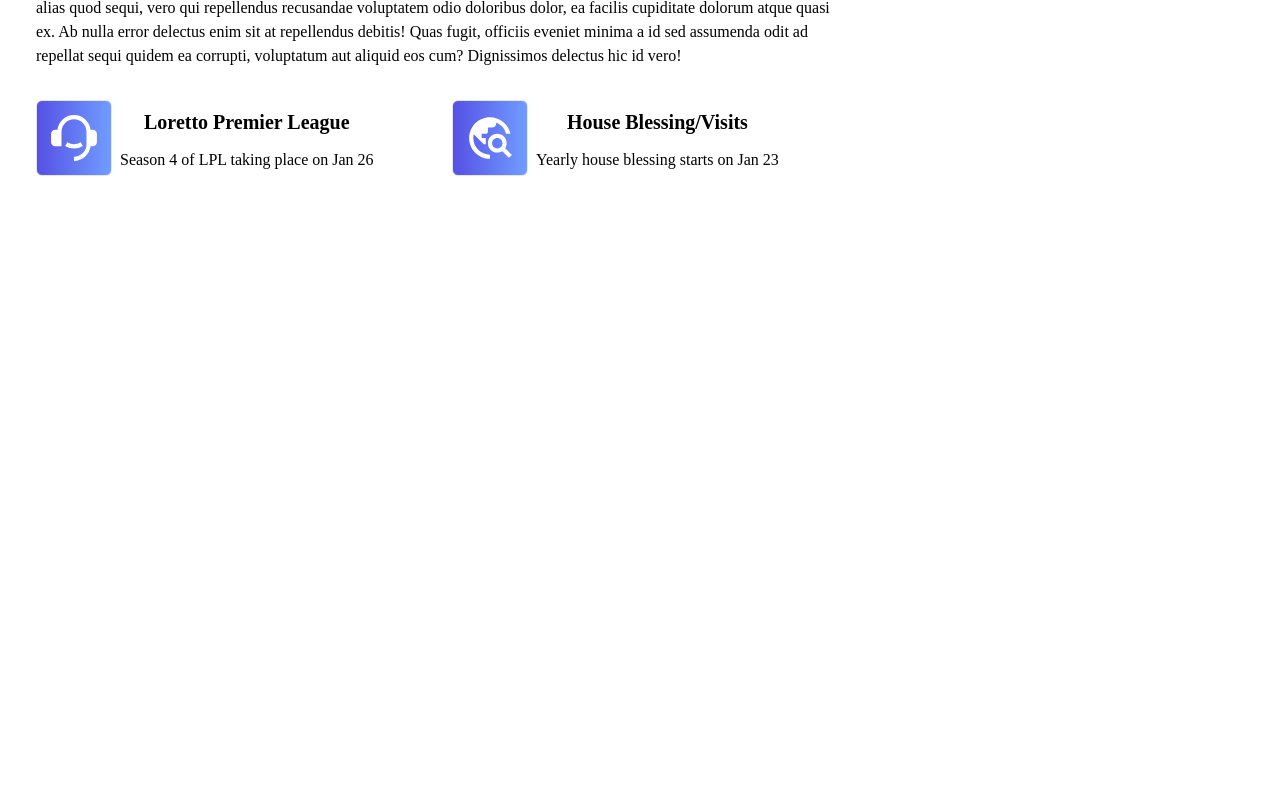
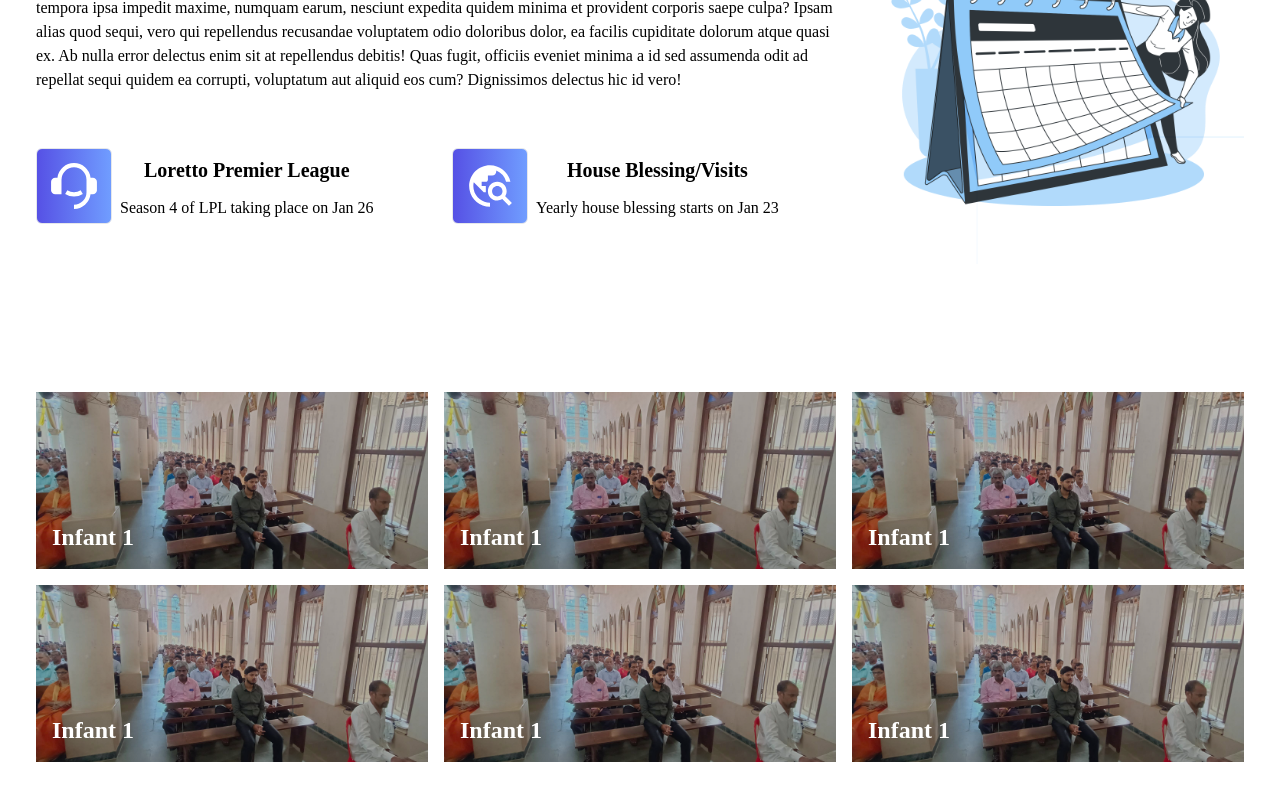
Before and after one commit to lensonfernandes/Loretto-Connect, a React (Create React App) app in the folder lorettoconnect/: page / in a window 1280 px wide. Shown: the part 1842-2642 px from the top of the page. Before the commit the page ends 2098 px from the top, so only its background shows below. Built offline with nearby package versions, Linux system fonts and the light colour scheme.

Commit message:
Memories section added

```diff
--- a/lorettoconnect/src/App.js
+++ b/lorettoconnect/src/App.js
@@ -1,6 +1,7 @@
 import React from 'react'
 import Happening from './components/Happening';
 import Hero from './components/Hero';
+import Memories from './components/Memories';
 import Navbar from './components/Navbar';
 import PastWeek from './components/PastWeek';
 
@@ -11,6 +12,7 @@ function App() {
         <Hero />
         <PastWeek />
         <Happening />
+        <Memories/>
     </div>
   );
 }
--- a/lorettoconnect/src/components/Happening.jsx
+++ b/lorettoconnect/src/components/Happening.jsx
@@ -1,6 +1,7 @@
 import React from "react";
 import { RiCustomerService2Fill } from "react-icons/ri";
 import { MdOutlineTravelExplore } from "react-icons/md";
+import CalendarMan from '../assets/CalendarMan.png'
 
 const Happening = () => {
   return (
@@ -44,7 +45,11 @@ const Happening = () => {
           </div>
         </div>
       </div>
-      <div>right</div>
+      <div>
+        <div>
+            <img src={CalendarMan} alt="" />
+        </div>
+      </div>
     </div>
   );
 };
--- /dev/null
+++ b/lorettoconnect/src/components/Memories.jsx
@@ -0,0 +1,54 @@
+import React from 'react'
+
+import infant1 from '../assets/infant1.jpg'
+import infant2 from '../assets/infant2.jpg'
+import infant3 from '../assets/infant3.jpg'
+import infant4 from '../assets/infant4.jpg'
+import infant5 from '../assets/infant5.jpg'
+import infant6 from '../assets/infant6.jpg'
+
+const Memories = () => {
+  return (
+    <div className='max-w-[1240px] mx-auto px-4 py-16 grid sm:grid-cols-2 lg:grid-cols-3 gap-4 '>
+        <div className='relative'>
+            <img src={infant1} alt="" />
+            <div className='bg-gray-900/30 absolute top-0 left-0 w-full h-full'>
+                <p className='left-4 bottom-4 text-2xl text-white font-bold absolute '>Infant 1</p>
+            </div>
+            </div>
+            <div className='relative'>
+            <img src={infant1} alt="" />
+            <div className='bg-gray-900/30 absolute top-0 left-0 w-full h-full'>
+                <p className='left-4 bottom-4 text-2xl text-white font-bold absolute '>Infant 1</p>
+            </div>
+        </div>
+        <div className='relative'>
+            <img src={infant1} alt="" />
+            <div className='bg-gray-900/30 absolute top-0 left-0 w-full h-full'>
+                <p className='left-4 bottom-4 text-2xl text-white font-bold absolute '>Infant 1</p>
+            </div>
+        </div>
+        <div className='relative'>
+            <img src={infant1} alt="" />
+            <div className='bg-gray-900/30 absolute top-0 left-0 w-full h-full'>
+                <p className='left-4 bottom-4 text-2xl text-white font-bold absolute '>Infant 1</p>
+            </div>
+        </div>
+        <div className='relative'>
+            <img src={infant1} alt="" />
+            <div className='bg-gray-900/30 absolute top-0 left-0 w-full h-full'>
+                <p className='left-4 bottom-4 text-2xl text-white font-bold absolute '>Infant 1</p>
+            </div>
+        </div>
+        <div className='relative'>
+            <img src={infant1} alt="" />
+            <div className='bg-gray-900/30 absolute top-0 left-0 w-full h-full'>
+                <p className='left-4 bottom-4 text-2xl text-white font-bold absolute '>Infant 1</p>
+            </div>
+        </div>
+
+    </div>
+  )
+}
+
+export default Memories
```
Also changed, not shown: lorettoconnect/src/assets/CalendarMan.png (added).
